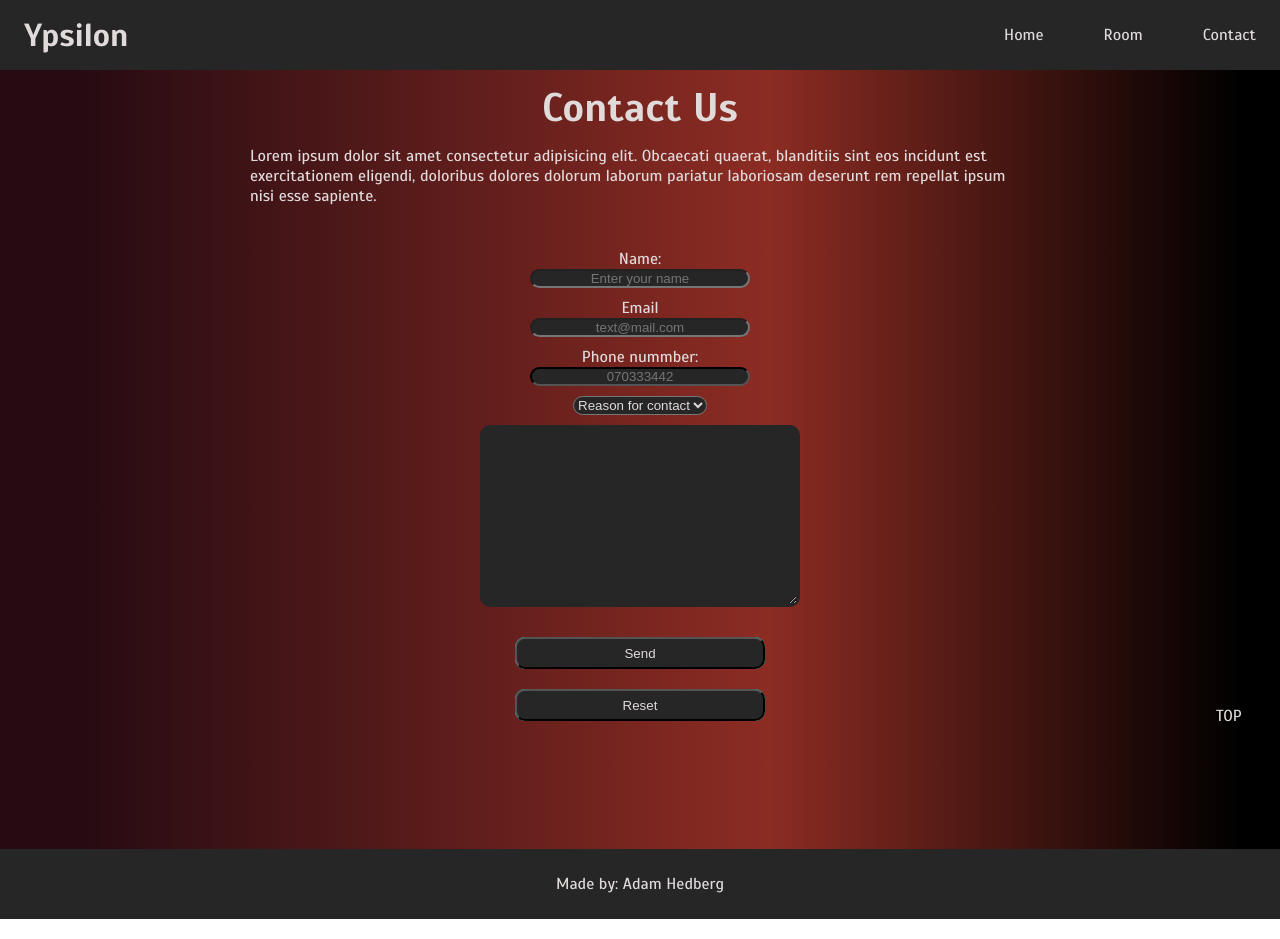
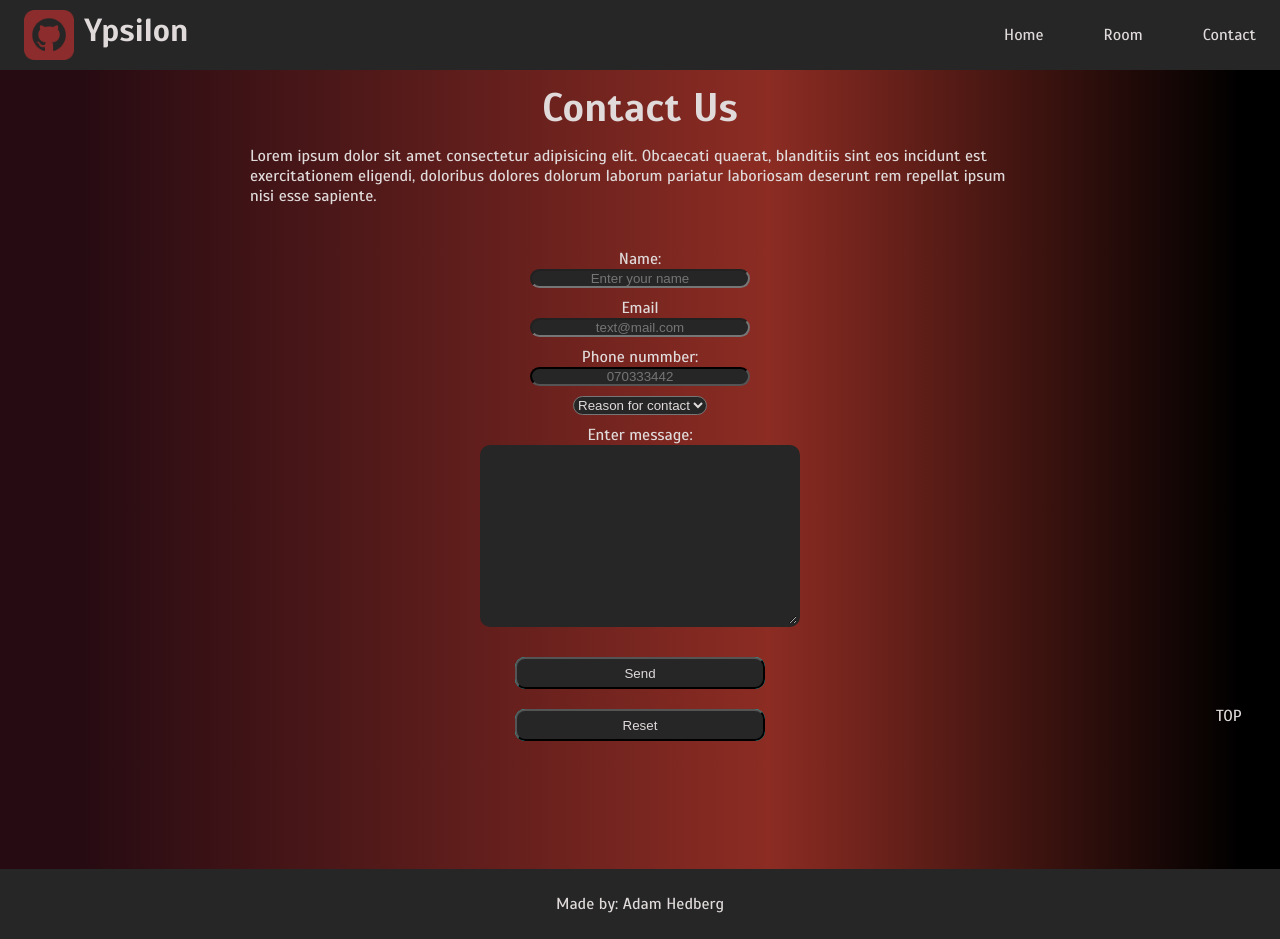
Before and after one commit to Grimlli/Hotel-projekt, a plain HTML site: page customer-support.html in a window 1280 px wide. Drawn offline with Linux system fonts and the light colour scheme.

Commit message:
Time to cheak validation

```diff
--- a/customer-support.html
+++ b/customer-support.html
@@ -1,5 +1,5 @@
 <!DOCTYPE html>
-<html lang="sv">
+<html lang="en">
 <head>
     <meta charset="UTF-8">
     <meta http-equiv="X-UA-Compatible" content="IE=edge">
@@ -16,8 +16,12 @@
 <body>
     <header>
     <nav class="navbar">
-        <h1><a href="index.html" class="nav-branding" >Ypsilon</a></h1>
+        <div class="hotel-name-icon">
 
+        <!--Could have chosen a better icon-->
+        <img src="images/icon.png" alt="icon" class="icon">
+        <h1><a href="#" class="nav-branding" >Ypsilon</a></h1>
+    </div>
     <ul class="nav-menu">
         <li class="nav-item">
             <a href="index.html"class="nav-link">Home</a>
@@ -60,7 +64,7 @@
             <option value="complaint">Complaint</option>
             <option value="other">Other</option>
         </select>
-
+        <label for="message">Enter message:</label>
         <textarea name="message" class="message" id="message" rows="10" placeholder="Enter a message...">
 
         </textarea>
--- a/style.css
+++ b/style.css
@@ -407,6 +407,7 @@ h3{
     font-size: 10vh;
 }
 
+
 footer{
     width: 100%;
     height: 40%;
@@ -427,6 +428,17 @@ body{
     min-height: 100vh;
     background: rgb(38,11,18);
     background: linear-gradient(90deg, rgba(38,11,18,1) 6%, rgba(140,44,35,1) 60%, rgba(0,0,0,1) 97%);
+}
+
+.icon{
+    width: 50px;
+    height: 50px;
+    margin-right: 10px;
+}
+
+.hotel-name-icon{
+    display: flex;
+    flex-direction: row;
 }
 
 /* .img-border{
```
Also changed, not shown: index.html (+7 -2 lines), rooms.html (+8 -2 lines), images/icon.png (added), images/icon2.png (added).
